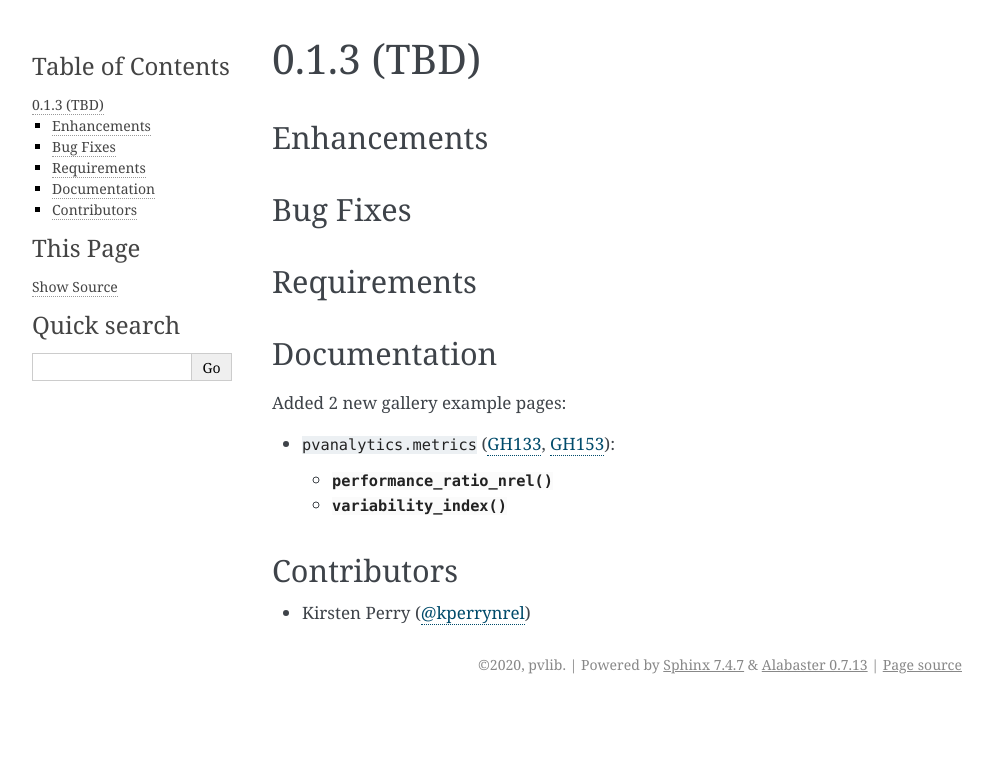
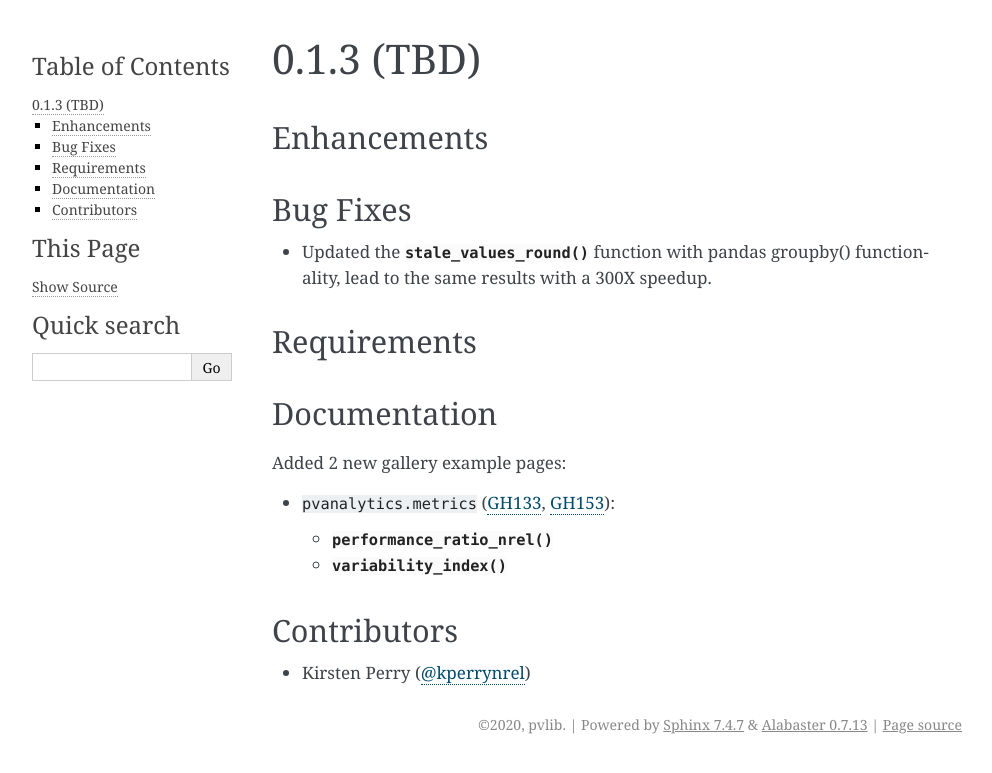
Before and after one commit to pvlib/pvanalytics, a Sphinx documentation site: the page built from docs/whatsnew/0.1.3.rst, in a window 1280 px wide. Shown: the top 773 px of the page, without its empty margins (148-1140 px from the left). Built offline with Sphinx 7.4.7, drawn with Linux system fonts in a browser that asks for light colours; pages that are not in the unit, such as notebooks, are missing from menus.

Commit message:
updated the whatsnew docs

```diff
--- a/docs/whatsnew/0.1.3.rst
+++ b/docs/whatsnew/0.1.3.rst
@@ -9,6 +9,7 @@
 
 Bug Fixes
 ~~~~~~~~~
+* Updated the :py:func:`~pvanalytics.gaps.stale_values_round` function with pandas groupby() functionality, lead to the same results with a 300X speedup.
 
 
 Requirements
```
